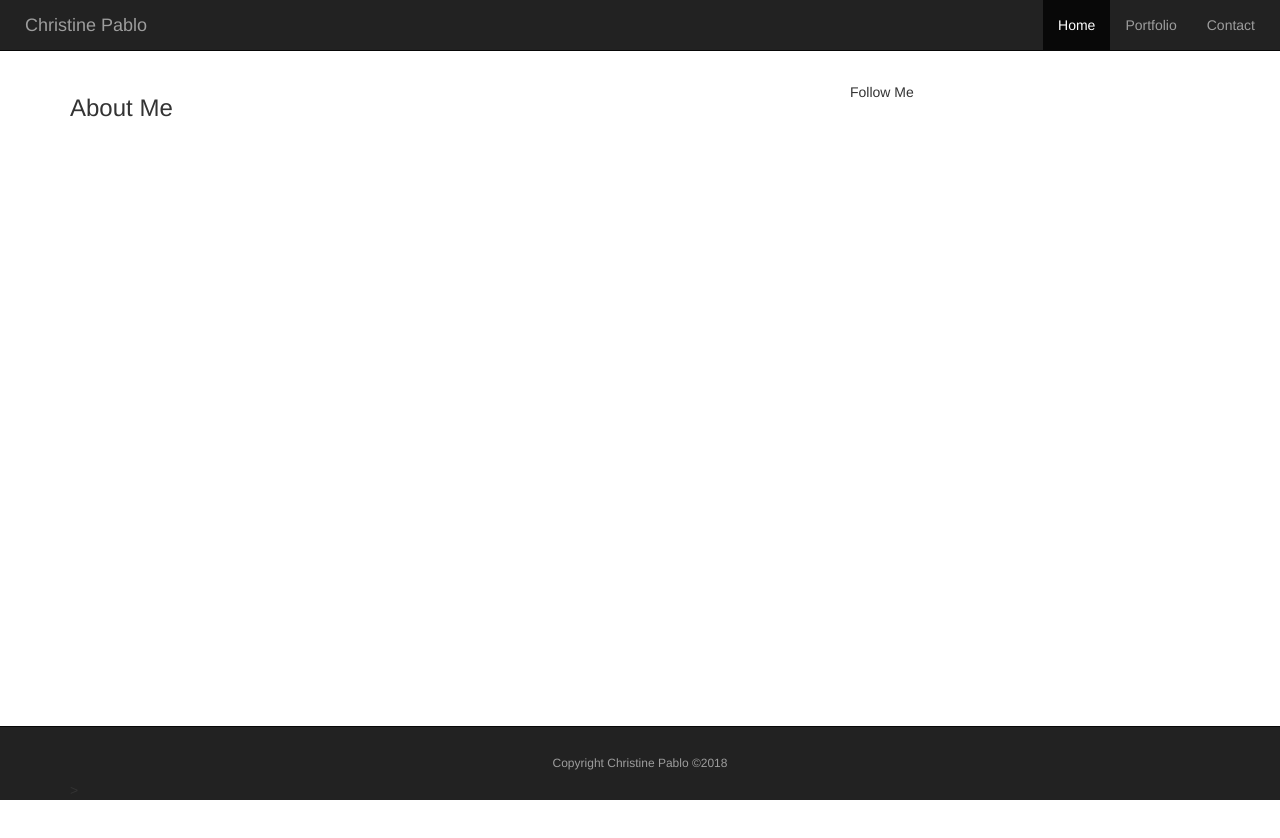
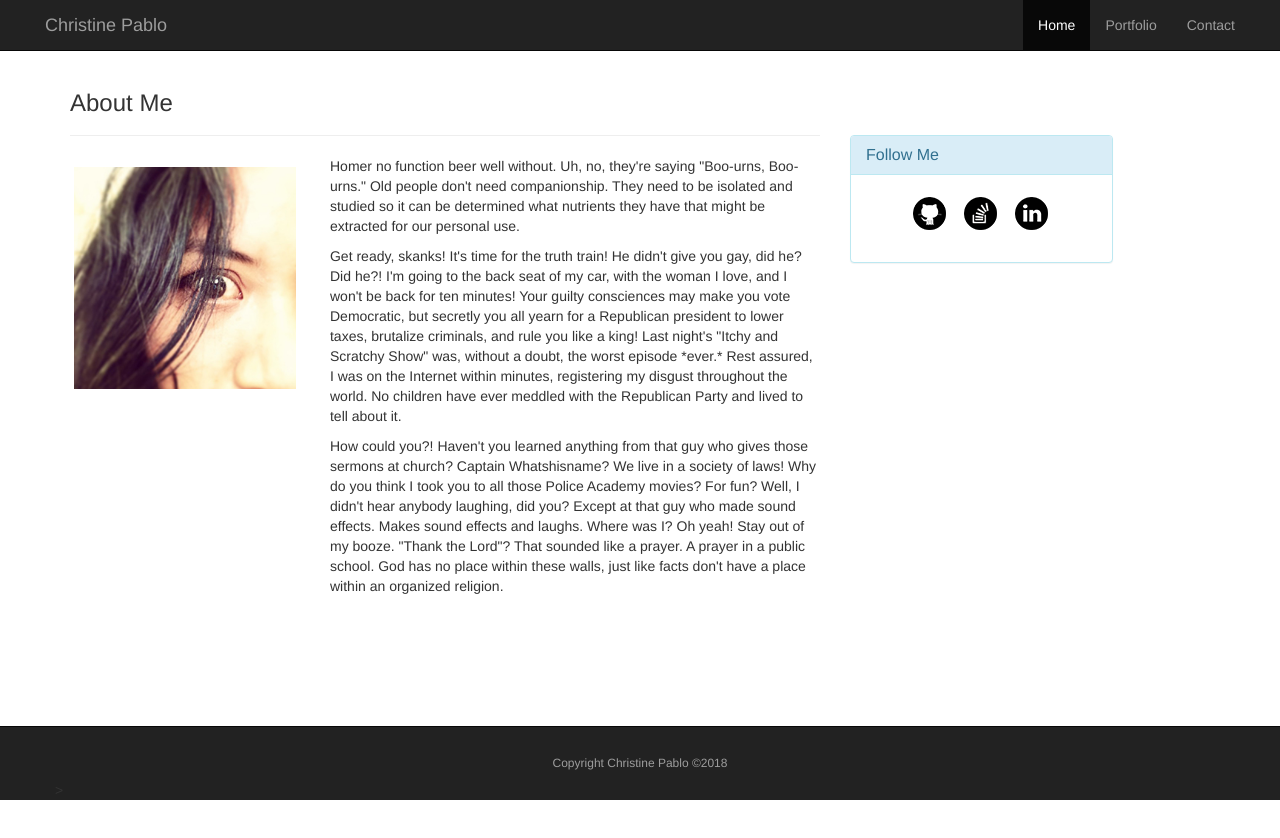
Before and after one commit to cmpablo/Bootstrap-Portfolio, a plain HTML site: page index.html in a window 1280 px wide. Shown: the top 838 px of the page. Drawn offline with nearby package versions, Linux system fonts and the light colour scheme.

Commit message:
completed home page

```diff
--- a/index.html
+++ b/index.html
@@ -8,15 +8,12 @@
     <meta name="viewport" content="width=device-width, initial-scale=1">
     <link rel="stylesheet" type="text/css" media="screen" href="https://maxcdn.bootstrapcdn.com/bootstrap/3.3.7/css/bootstrap.min.css"
     />
-    <link rel="stylesheet" type="text/css" media="screen" href="style.css"
-    />
+    <link rel="stylesheet" type="text/css" media="screen" href="style.css" />
 </head>
 
-<body style="height: 1500px;">
+<body style="height: 1000px">
 
-    <div class="container" style="margin-top: 75px">
-
-        <!-- <body style="height:1500px"> -->
+    <div class="container" style="margin-top: 50px">
 
         <!-- Navigation -->
 
@@ -24,8 +21,15 @@
             <div class="container-fluid">
 
                 <div class="navbar-header">
+                    <button type="button" class="navbar-toggle" data-toggle="collapse" data-target="#myNavbar">
+                        <span class="icon-bar"></span>
+                        <span class="icon-bar"></span>
+                        <span class="icon-bar"></span>
+                    </button>
                     <a class="navbar-brand" href="#">Christine Pablo</a>
                 </div>
+
+                <div class="collapse navbar-collapse" id="myNavbar">
 
                     <ul class="nav navbar-nav navbar-right">
                         <li class="active">
@@ -40,25 +44,91 @@
                     </ul>
 
                 </div>
+
+            </div>
         </nav>
-
 
         <!-- Main Content -->
 
         <div class="row">
 
-            <div class="col-xs-12 col-sm-6 col-md-8">
+            <div class="col-md-8">
+
+                <div class="page-header">
                     <h3>About Me</h3>
                 </div>
 
-            <div class="col-xs-6 col-md-4">
+                <!-- Nested columns in a row -->
 
-                <h5>Follow Me</h5>
+                <div class="row">
+
+                    <div class="col-md-4">
+                        <a href="#" class="thumbnail">
+                            <img src="images/myFace.jpg" alt="My Face" class="img-responsive">
+                        </a>
+                    </div>
+
+                    <div class="col-md-8">
+                        <p>
+                            Homer no function beer well without. Uh, no, they're saying "Boo-urns, Boo-urns." Old people don't need companionship. They
+                            need to be isolated and studied so it can be determined what nutrients they have that might be
+                            extracted for our personal use.
+                        </p>
+
+                        <p>
+                            Get ready, skanks! It's time for the truth train! He didn't give you gay, did he? Did he?! I'm going to the back seat of
+                            my car, with the woman I love, and I won't be back for ten minutes! Your guilty consciences may
+                            make you vote Democratic, but secretly you all yearn for a Republican president to lower taxes,
+                            brutalize criminals, and rule you like a king! Last night's "Itchy and Scratchy Show" was, without
+                            a doubt, the worst episode *ever.* Rest assured, I was on the Internet within minutes, registering
+                            my disgust throughout the world. No children have ever meddled with the Republican Party and
+                            lived to tell about it.
+                        </p>
+
+                        <p>
+                            How could you?! Haven't you learned anything from that guy who gives those sermons at church? Captain Whatshisname? We live
+                            in a society of laws! Why do you think I took you to all those Police Academy movies? For fun?
+                            Well, I didn't hear anybody laughing, did you? Except at that guy who made sound effects. Makes
+                            sound effects and laughs. Where was I? Oh yeah! Stay out of my booze. "Thank the Lord"? That
+                            sounded like a prayer. A prayer in a public school. God has no place within these walls, just
+                            like facts don't have a place within an organized religion.
+                        </p>
+                    </div>
 
                 </div>
 
             </div>
 
+            <div class="col-md-3">
+
+                <div class="panel panel-info">
+                    <div class="panel-heading">
+                        <h3 class="panel-title">Follow Me</h3>
+                    </div>
+                    <div class="panel-body">
+                        <ul>
+                            <li>
+                                <a href="#">
+                                    <img src="images/icon_github.png" alt="github">
+                                </a>
+                            </li>
+                            <li>
+                                <a href="#">
+                                    <img src="images/icon_stackoverflow.png" alt="stack">
+                                </a>
+                            </li>
+                            <li>
+                                <a href="#">
+                                    <img src="images/icon_linkedin.png" alt="linkedin">
+                                </a>
+                            </li>
+                        </ul>
+                    </div>
+                </div>
+
+            </div>
+
+        </div>
 
         <!-- Footer -->
 
@@ -67,19 +137,17 @@
             <div class="container">
 
                 <div class="row">
-                    <div class="col-xs-6 col-sm-6 col-md-12">
+
                     <br>
                     <h6>Copyright Christine Pablo ©2018</h6>>
+
                 </div>
 
             </div>
 
+            <!-- jQuery CDN code goes here -->
 
-                <!-- JavaScript CDN -->
-
-                <script src="https://maxcdn.bootstrapcdn.com/bootstrap/3.3.7/js/bootstrap.min.js"></script>
-
-            </div>
+            <!-- Bootstrap JavaScript CDN goes here -->
 
 </body>
 
--- a/style.css
+++ b/style.css
@@ -1,6 +1,6 @@
 .container-fluid {
-    padding-right: 25px;
-    padding-left: 25px;
+    padding-right: 45px;
+    padding-left: 45px;
     margin-right: auto;
     margin-left: auto;
 }
@@ -14,3 +14,23 @@
     color: #9d9d9d;
     text-align: center;
 }
+
+.thumbnail {
+    border: none;
+}
+
+.panel {
+    margin-top: 85px;
+}
+
+li {
+    display: inline;
+}
+
+img {
+    margin: 7px;
+}
+
+a:link {
+    text-decoration: none;
+}
```
Also changed, not shown: images/bg_img.png (added), images/icon_github.png (added), images/icon_linkedin.png (added), images/icon_stackoverflow.png (added), images/img01.jpg (added), images/img02.jpg (added), images/img03.jpg (added), images/img04.jpg (added), images/img05.jpg (added), images/myFace.jpg (added), 1 other file. Lines whose indentation alone changed are shown as unchanged.
